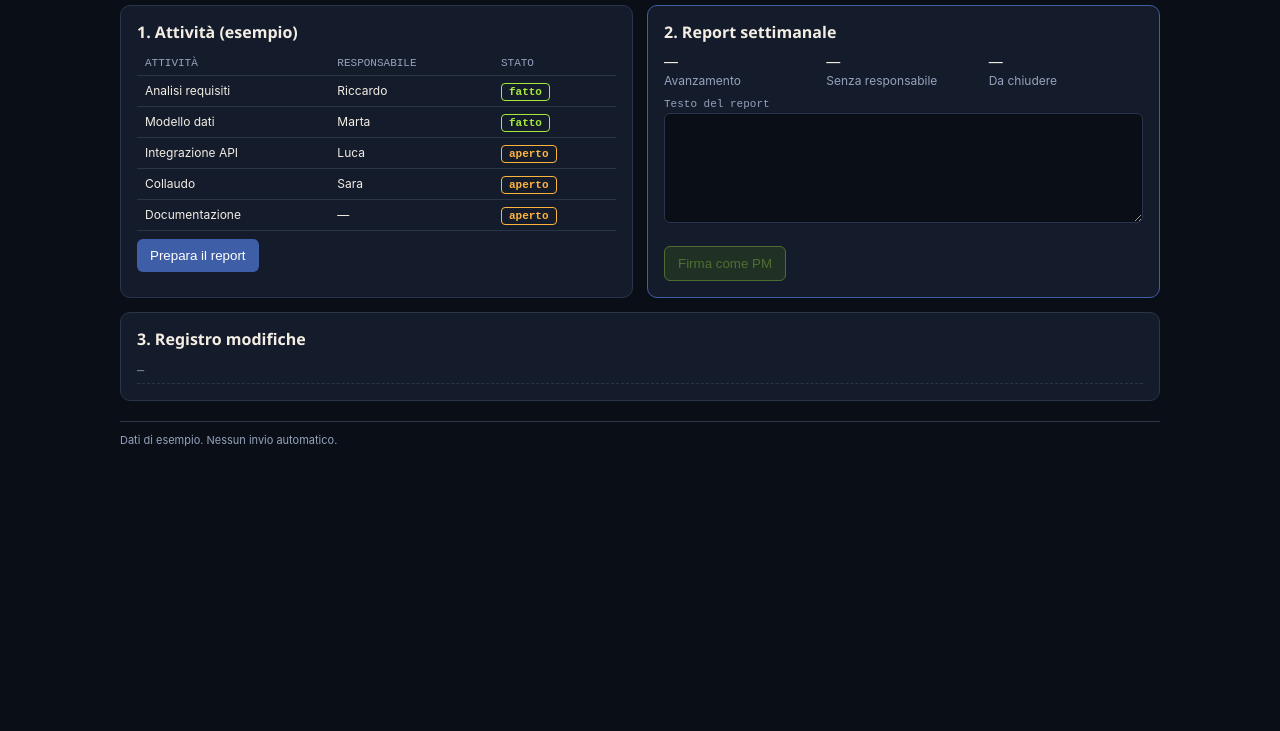
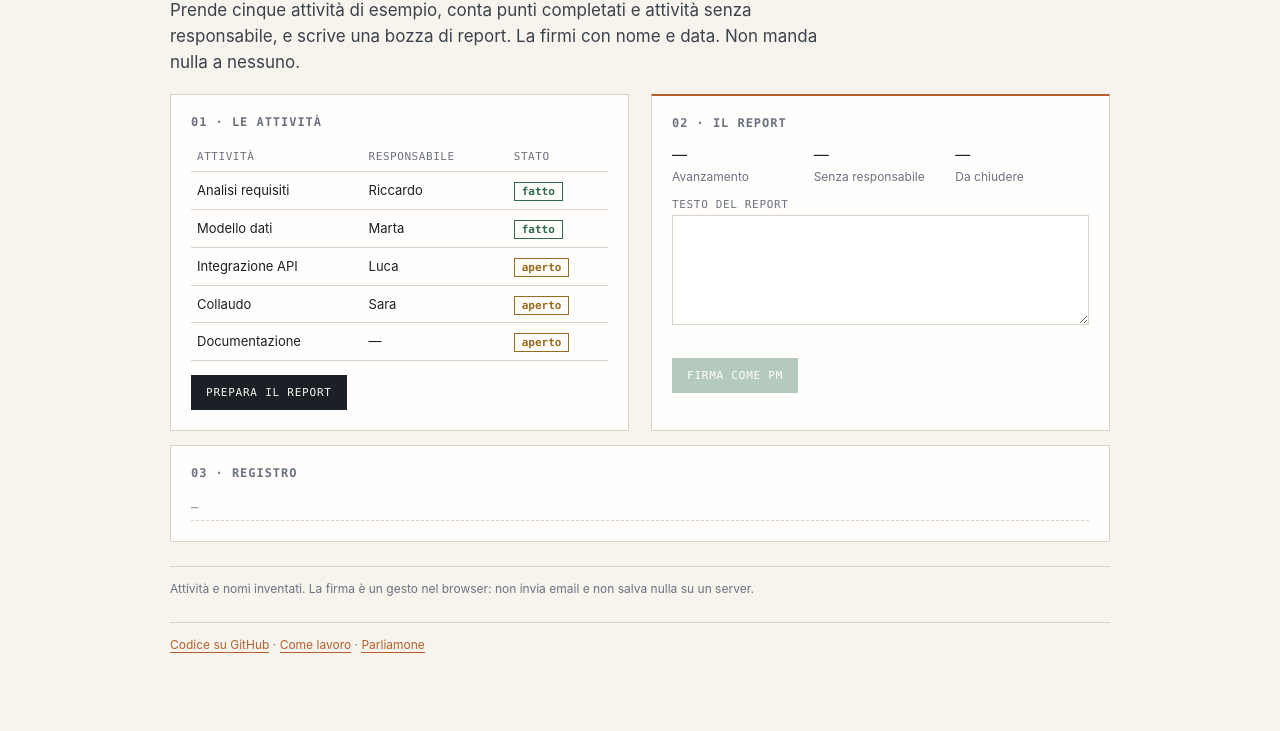
Before and after one commit to Riccardobozzato94/project-ops, a plain HTML site: page index.html in a window 1280 px wide. Shown: the part 124-855 px from the top of the page. Before the commit the page ends 800 px from the top, so only its background shows below. Drawn offline with Linux system fonts and the light colour scheme.

Commit message:
Rewrite copy and design: editorial layout, honest limits, real links

```diff
--- a/index.html
+++ b/index.html
@@ -2,18 +2,18 @@
 <html lang="it"><head><meta charset="utf-8"><meta name="viewport" content="width=device-width,initial-scale=1">
 <title>ProjectOps</title><link rel="stylesheet" href="style.css"></head>
 <body><div class="wrap">
-  <p class="kicker">Strumento 3</p>
-  <h1>ProjectOps</h1>
-  <p class="sub">Trasforma il tuo foglio di attività in un report settimanale. Lo firmi con il tuo nome e la data.</p>
+  <p class="kicker">ProjectOps — strumenti pubblici di <a href="https://riccardobozzato.com/">Riccardo Bozzato</a></p>
+  <h1>Il report settimanale ha un autore. Lo firmi tu.</h1>
+  <p class="sub">Prende cinque attività di esempio, conta punti completati e attività senza responsabile, e scrive una bozza di report. La firmi con nome e data. Non manda nulla a nessuno.</p>
 
   <div class="grid cols-2" style="margin-top:18px">
     <div class="card">
-      <h2>1. Attività (esempio)</h2>
+      <h2>01 · Le attività</h2>
       <table><thead><tr><th>Attività</th><th>Responsabile</th><th>Stato</th></tr></thead><tbody id="tab"></tbody></table>
       <button onclick="calcola()">Prepara il report</button>
     </div>
     <div class="card accent">
-      <h2>2. Report settimanale</h2>
+      <h2>02 · Il report</h2>
       <div class="grid cols-3" style="gap:8px">
         <div><div class="kpi" id="k1">—</div><div class="hint">Avanzamento</div></div>
         <div><div class="kpi" id="k2">—</div><div class="hint">Senza responsabile</div></div>
@@ -24,8 +24,9 @@
       <button class="ok" id="app" disabled onclick="app()">Firma come PM</button>
     </div>
   </div>
-  <div class="card" style="margin-top:14px"><h2>3. Registro modifiche</h2><div class="log" id="log"><div class="t">—</div></div></div>
-  <p class="foot">Dati di esempio. Nessun invio automatico.</p>
+  <div class="card" style="margin-top:14px"><h2>03 · Registro</h2><div class="log" id="log"><div class="t">—</div></div></div>
+  <p class="foot">Attività e nomi inventati. La firma è un gesto nel browser: non invia email e non salva nulla su un server.</p>
+  <p class="foot"><a href="https://github.com/Riccardobozzato94/project-ops">Codice su GitHub</a> · <a href="https://riccardobozzato.com/metodo">Come lavoro</a> · <a href="https://riccardobozzato.com/contatti">Parliamone</a></p>
 </div>
 <script>
 var task=[{n:'Analisi requisiti',o:'Riccardo',s:'fatto',p:8},{n:'Modello dati',o:'Marta',s:'fatto',p:5},{n:'Integrazione API',o:'Luca',s:'aperto',p:13},{n:'Collaudo',o:'Sara',s:'aperto',p:8},{n:'Documentazione',o:'',s:'aperto',p:3}],log=[];
--- a/style.css
+++ b/style.css
@@ -1,56 +1,54 @@
 :root {
-  --ink: #0A0E17;
-  --ink-2: #141C2B;
-  --merle: #3E5FA8;
-  --copper: #D98243;
-  --ok: #A6E83C;
-  --warn: #FFB43D;
-  --danger: #FF5D52;
-  --bone: #F3EDE4;
-  --slate: #96A3BD;
-  --line: #2A3549;
+  --paper: #F7F4EE;
+  --ink: #1B1F26;
+  --muted: #6B7280;
+  --line: #D9D2C6;
+  --accent: #B45F2D;
+  --ok: #2F6B4F;
+  --warn: #9A6B1F;
 }
 * { box-sizing: border-box; }
-body { margin:0; background:var(--ink); color:var(--bone); font:14px/1.5 -apple-system,"Segoe UI",Arial,sans-serif; }
-a { color:var(--slate); text-decoration:none; }
-a:hover { color:var(--bone); text-decoration:underline; }
-.wrap { max-width:1080px; margin:0 auto; padding:28px 20px 60px; }
-.kicker { color:var(--copper); font:700 11px/1.4 ui-monospace,Consolas,monospace; letter-spacing:.1em; text-transform:uppercase; }
-h1 { font:700 28px/1.15 "Segoe UI",sans-serif; margin:8px 0 6px; letter-spacing:-.02em; }
-h2 { font:700 16px/1.3 "Segoe UI",sans-serif; margin:0 0 8px; }
-h3 { font:700 12px/1.3 ui-monospace,Consolas,monospace; margin:0 0 6px; color:var(--slate); text-transform:uppercase; letter-spacing:.05em; }
-p { margin:0 0 10px; }
-.sub { color:var(--slate); font-size:13px; max-width:640px; }
-.badge { display:inline-block; border:1px solid var(--line); color:var(--slate); border-radius:4px; padding:2px 8px; font:11px ui-monospace,monospace; margin:4px 6px 0 0; }
+body { margin:0; background:var(--paper); color:var(--ink); font:15px/1.6 -apple-system,BlinkMacSystemFont,"Segoe UI",Arial,sans-serif; }
+a { color:var(--accent); text-decoration:none; border-bottom:1px solid currentColor; }
+a:hover { color:var(--ink); }
+.wrap { max-width:980px; margin:0 auto; padding:24px 20px 64px; }
+.kicker { font:11px/1.4 ui-monospace,Consolas,monospace; letter-spacing:.1em; text-transform:uppercase; color:var(--accent); }
+h1 { font:400 40px/1.08 Georgia,"Times New Roman",serif; letter-spacing:-.02em; margin:28px 0 10px; }
+h2 { font:600 12px/1.3 ui-monospace,Consolas,monospace; letter-spacing:.08em; text-transform:uppercase; margin:0 0 12px; color:var(--muted); }
+h3 { font:600 12px/1.3 ui-monospace,Consolas,monospace; margin:0 0 6px; color:var(--muted); text-transform:uppercase; letter-spacing:.06em; }
+p { margin:0 0 12px; }
+.sub { font-size:17px; line-height:1.55; max-width:660px; color:#3B424C; }
+.badge { display:inline-block; border:1px solid var(--line); color:var(--muted); border-radius:0; padding:2px 8px; font:11px ui-monospace,monospace; margin:4px 6px 0 0; }
 .badge.ok { border-color:var(--ok); color:var(--ok); }
-.grid { display:grid; gap:14px; }
+.grid { display:grid; gap:22px; }
 .cols-3 { grid-template-columns:repeat(3,minmax(0,1fr)); }
 .cols-2 { grid-template-columns:repeat(2,minmax(0,1fr)); }
-@media(max-width:900px){ .cols-3,.cols-2{grid-template-columns:1fr} }
-.card { background:var(--ink-2); border:1px solid var(--line); border-radius:10px; padding:16px; }
-.card.accent { border-color:var(--merle); }
-label { display:block; color:var(--slate); font:11px ui-monospace,monospace; margin:8px 0 3px; }
-input,textarea,select { width:100%; background:var(--ink); color:var(--bone); border:1px solid var(--line); border-radius:6px; padding:8px 10px; font:13px/1.4 inherit; }
-textarea { min-height:80px; resize:vertical; }
-button { background:var(--merle); color:#fff; border:0; border-radius:6px; padding:9px 13px; font:700 13px inherit; cursor:pointer; margin:8px 6px 0 0; }
-button:hover { filter:brightness(1.12); }
-button.ghost { background:transparent; border:1px solid var(--line); color:var(--bone); }
-button.ok { background:#35501a; color:var(--ok); border:1px solid var(--ok); }
-button:disabled { opacity:.4; cursor:not-allowed; }
-table { width:100%; border-collapse:collapse; font-size:12px; }
-th,td { text-align:left; padding:6px 8px; border-bottom:1px solid var(--line); }
-th { color:var(--slate); font:11px ui-monospace,monospace; text-transform:uppercase; }
-.state { font:700 11px ui-monospace,monospace; padding:2px 7px; border-radius:4px; border:1px solid var(--slate); color:var(--slate); }
+@media(max-width:820px){ .cols-3,.cols-2{grid-template-columns:1fr} }
+.card { background:#FFFEFC; border:1px solid var(--line); padding:20px; }
+.card.accent { border-top:2px solid var(--accent); }
+label { display:block; color:var(--muted); font:11px ui-monospace,Consolas,monospace; text-transform:uppercase; letter-spacing:.06em; margin:12px 0 4px; }
+input,textarea,select { width:100%; background:transparent; color:var(--ink); border:0; border-bottom:1px solid var(--line); border-radius:0; padding:8px 0; font:15px/1.4 -apple-system,"Segoe UI",Arial,sans-serif; }
+select { border:1px solid var(--line); padding:7px 8px; }
+textarea { min-height:110px; border:1px solid var(--line); padding:10px; resize:vertical; font:13px/1.5 ui-monospace,Consolas,monospace; background:#fff; }
+button { background:var(--ink); color:var(--paper); border:1px solid var(--ink); border-radius:0; padding:10px 14px; font:11px ui-monospace,Consolas,monospace; text-transform:uppercase; letter-spacing:.07em; cursor:pointer; margin:14px 8px 0 0; }
+button:hover { background:var(--accent); border-color:var(--accent); }
+button.ghost { background:transparent; color:var(--ink); border-color:var(--line); }
+button.ok { background:var(--ok); border-color:var(--ok); color:#fff; }
+button:disabled { opacity:.35; cursor:not-allowed; }
+table { width:100%; border-collapse:collapse; font-size:13px; }
+th,td { text-align:left; padding:8px 6px; border-bottom:1px solid var(--line); }
+th { color:var(--muted); font:11px ui-monospace,Consolas,monospace; text-transform:uppercase; letter-spacing:.05em; }
+.state { font:700 11px ui-monospace,Consolas,monospace; padding:2px 7px; border:1px solid var(--muted); color:var(--muted); }
 .state.draft { border-color:var(--warn); color:var(--warn); }
 .state.approved { border-color:var(--ok); color:var(--ok); }
-.state.sent { border-color:var(--merle); color:#9db4ec; }
-.log { font:12px/1.6 ui-monospace,Consolas,monospace; max-height:260px; overflow:auto; }
+.state.sent { border-color:var(--accent); color:var(--accent); }
+.log { font:12px/1.7 ui-monospace,Consolas,monospace; max-height:260px; overflow:auto; }
 .log div { border-bottom:1px dashed var(--line); padding:3px 0; }
-.log .t { color:var(--slate); }
+.log .t { color:var(--muted); }
 .log .a { color:var(--ok); }
 .log .w { color:var(--warn); }
-.hint { font-size:12px; color:var(--slate); }
-.foot { color:var(--slate); font-size:11px; margin-top:20px; border-top:1px solid var(--line); padding-top:10px; }
-code { background:var(--ink); border:1px solid var(--line); border-radius:4px; padding:1px 5px; font:12px ui-monospace,monospace; color:var(--copper); }
-@media print { body{background:#fff;color:#000} .card{border-color:#ccc;background:#fff} button{display:none} }
+.hint { font-size:12px; color:var(--muted); }
+.foot { color:var(--muted); font-size:12px; margin-top:24px; border-top:1px solid var(--line); padding-top:12px; }
+code { background:#EFEAE1; border:1px solid var(--line); padding:1px 5px; font:12px ui-monospace,monospace; color:var(--accent); }
+@media print { body{background:#fff} .card{border-color:#999} button{display:none} }
 @media(prefers-reduced-motion:reduce){*{transition:none!important} }
```
Also changed, not shown: 1 other file.
